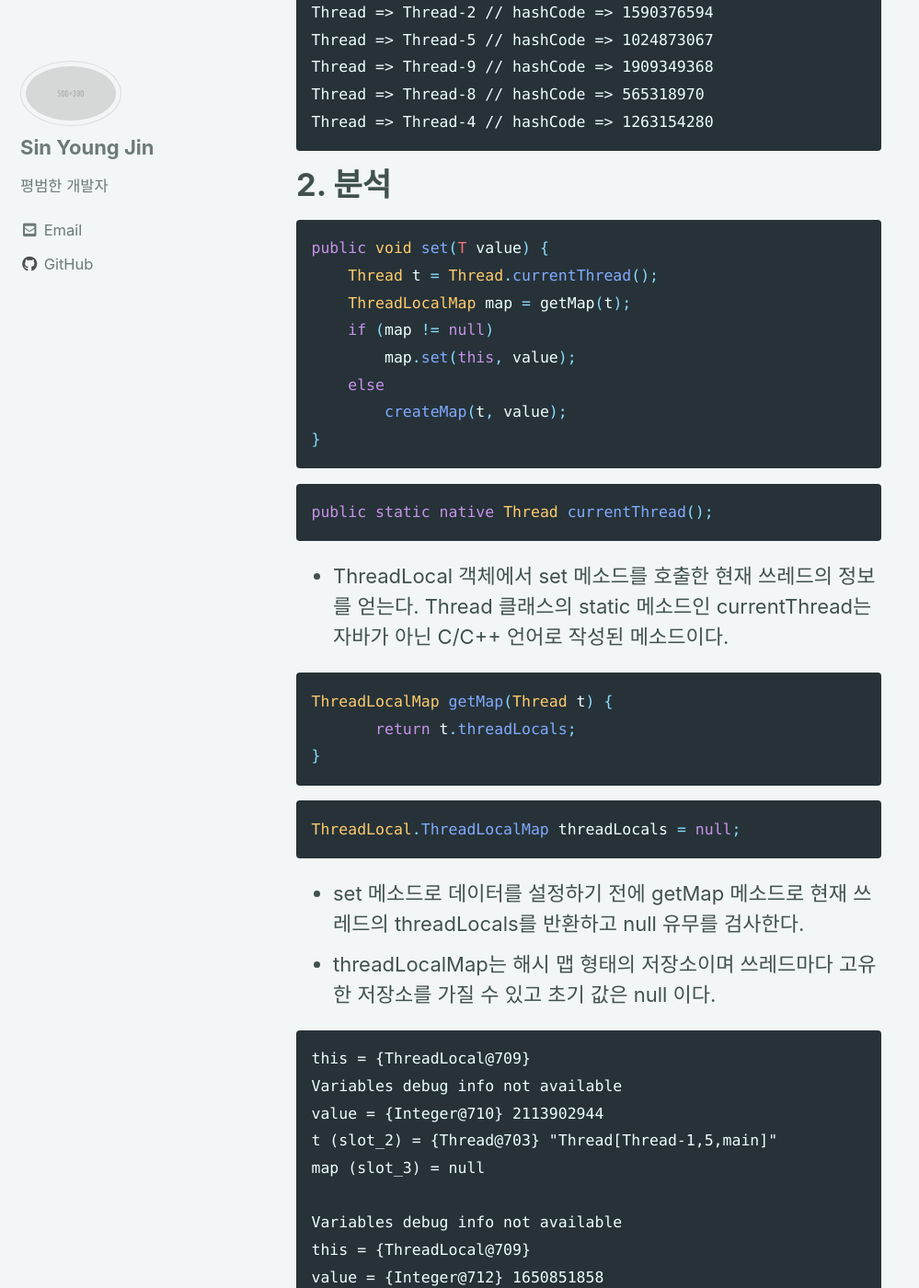
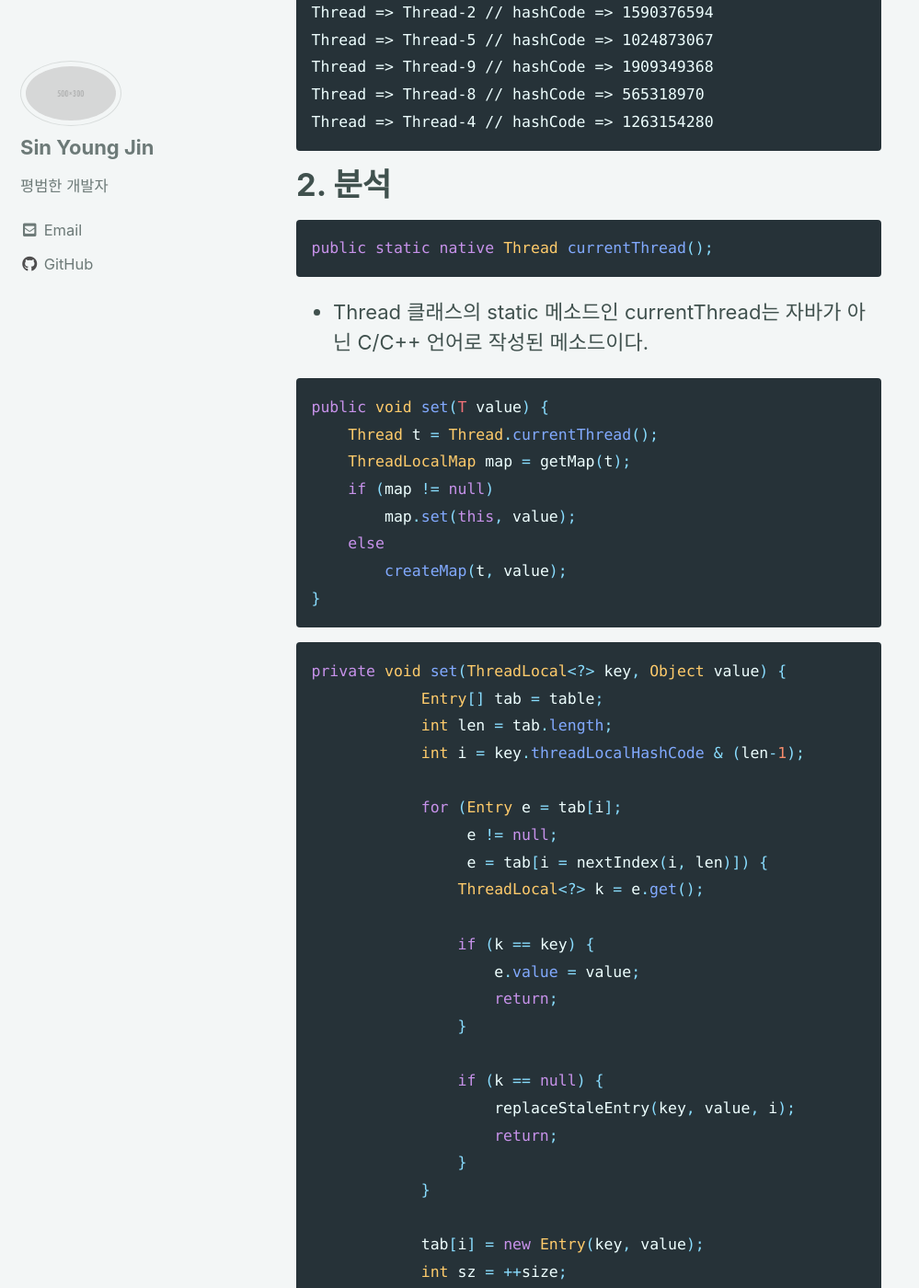
Before and after one commit to nmrhtn7898/nmrhtn7898.github.io, a Jekyll site: the page built from _posts/2020-07-12-1.md, in a window 1280 px wide and 1400 px high, scrolled down 1817 px. Shown: the whole window at 92% size, without its empty margins (0-999 px from the left). Built offline with Jekyll 4.4.1, drawn with Linux system fonts in a browser that asks for light colours; cached includes are drawn as plain includes; comment, search, counter and statistics services are not loaded; some of the changed text lies outside the part shown.

Commit message:
update ThreadLocal post

````diff
--- a/_posts/2020-07-12-1.md
+++ b/_posts/2020-07-12-1.md
@@ -12,8 +12,9 @@
 ---
 
 > # __ThreadLocal__
->> 멀티쓰레드 환경에서 쓰레드마다 고유한 해시맵 형태의 저장소를 사용하여 각 쓰레드에서 사용하는 값을
-매번 메소드 간 파라미터로 전달하지 않고 저장소를 사용하여 쓰레드 세이프하게 값을 설정하고 꺼내서 사용할 수 있는 자바 표준 API이다.
+>> 멀티쓰레드 환경에서 각 쓰레드마다 고유한 open Addressing 해시 맵 형태의 저장소를 사용하여
+> 현재 쓰레드에서 사용하는 값을 매번 메소드 호출 시 파라미터로 전달하지 않고
+> 쓰레드 세이프하게 값을 설정 및 사용할 수 있는 자바 표준 API이다.
 
 # __1\. 예제 소스 코드__
 
@@ -70,6 +71,12 @@
 # __2\. 분석__
 
 ```java
+public static native Thread currentThread();
+```
+
+* Thread 클래스의 static 메소드인 currentThread는 자바가 아닌 C/C++ 언어로 작성된 메소드이다.
+
+```java
 public void set(T value) {
     Thread t = Thread.currentThread();
     ThreadLocalMap map = getMap(t);
@@ -79,12 +86,48 @@
         createMap(t, value);
 }
 ```
+```java
+private void set(ThreadLocal<?> key, Object value) {
+            Entry[] tab = table;
+            int len = tab.length;
+            int i = key.threadLocalHashCode & (len-1);
+
+            for (Entry e = tab[i];
+                 e != null;
+                 e = tab[i = nextIndex(i, len)]) {
+                ThreadLocal<?> k = e.get();
+
+                if (k == key) {
+                    e.value = value;
+                    return;
+                }
+
+                if (k == null) {
+                    replaceStaleEntry(key, value, i);
+                    return;
+                }
+            }
+
+            tab[i] = new Entry(key, value);
+            int sz = ++size;
+            if (!cleanSomeSlots(i, sz) && sz >= threshold)
+                rehash();
+        }
+```
+```java
+void createMap(Thread t, T firstValue) {
+    t.threadLocals = new ThreadLocalMap(this, firstValue);
+}
+```
+
+* set(T value) 메소드 호출 시, 현재 쓰레드에서 사용하는 ThreadLocalMap 저장소를 생성했는지 검사한다.
+* 저장소가 존재하는 경우 ThreadLocal을 통해 전달 받은 값을 저장소에 저장한다.
+* 저장소가 존재하지 않는 경우 createMap 메소드를 호출하여 현재 ThreadLocal 객체의 레퍼런스 값과 데이터 값을 사용하여 초기 해시 맵 저장소를 생성한다.
+* ThreadLocal 객체의 고유한 레퍼런스 값을 해싱하고 해시 주소로 사용하며 해시 충돌 시 Open Addressing 방식으로 충돌을 회피한다.
 
 ```java
-public static native Thread currentThread();
+ThreadLocal.ThreadLocalMap threadLocals = null;
 ```
-
-* ThreadLocal 객체에서 set 메소드를 호출한 현재 쓰레드의 정보를 얻는다. Thread 클래스의 static 메소드인 currentThread는 자바가 아닌 C/C++ 언어로 작성된 메소드이다.
 
  ```java
 ThreadLocalMap getMap(Thread t) {
@@ -92,12 +135,21 @@
 }
 ```
 
+* set(T value) 메소드에서 데이터를 설정 전 getMap 메소드로 현재 쓰레드의 ThreadLocal을 반환한다.
+* ThreadLocalMap은 해시 맵 형태의 저장소이며 쓰레드마다 고유한 저장소를 가지며 초기 값은 null 이다.
+
 ```java
-ThreadLocal.ThreadLocalMap threadLocals = null;
+ThreadLocalMap(ThreadLocal<?> firstKey, Object firstValue) {
+    table = new Entry[INITIAL_CAPACITY];
+    int i = firstKey.threadLocalHashCode & (INITIAL_CAPACITY - 1);
+    table[i] = new Entry(firstKey, firstValue);
+    size = 1;
+    setThreshold(INITIAL_CAPACITY);
+}
 ```
 
-* set 메소드로 데이터를 설정하기 전에 getMap 메소드로 현재 쓰레드의 threadLocals를 반환하고 null 유무를 검사한다.
-* threadLocalMap는 해시 맵 형태의 저장소이며 쓰레드마다 고유한 저장소를 가질 수 있고 초기 값은 null 이다.
+* 해시 맵(버킷 & 엔트리)을 생성하고 현재 ThreadLocal 객체의 레퍼런스 값(키)을 해싱한 해시 주소의 버킷에 reference, value를 담은 엔트리를 저장한다.
+* 한 쓰레드에서 여러개의 ThreadLocal 객체를 생성해서 사용할 수 있으며 쓰레드마다 고유한 해시 맵을 사용하며 하나의 ThreadLocal 객체는 하나의 value 값을 접근하며 관리한다.
 
 ```
 this = {ThreadLocal@709}
@@ -149,31 +201,7 @@
 map (slot_3) = null
 ```
 
-* 쓰레드를 동시에 여러개 돌리다보니 디버깅이 제대로 안잡히지만 쓰레드별로 데이터를 설정할 때 ThreadLocalMap 객체를 실제로
-쓰레드마다 고유하게 가지며 초기 값으로 null 인 것을 볼 수 있다.
-
-```java
-void createMap(Thread t, T firstValue) {
-    t.threadLocals = new ThreadLocalMap(this, firstValue);
-}
-```
-
-* ThreadLocalMap map 저장소가 null 인 경우 현재 ThreadLocal 객체의 레퍼런스 값과 데이터 값을 사용하여 초기 해시 맵 저장소를 생성한다.
-
-```java
-ThreadLocalMap(ThreadLocal<?> firstKey, Object firstValue) {
-    table = new Entry[INITIAL_CAPACITY];
-    int i = firstKey.threadLocalHashCode & (INITIAL_CAPACITY - 1);
-    table[i] = new Entry(firstKey, firstValue);
-    size = 1;
-    setThreshold(INITIAL_CAPACITY);
-}
-```
-
-* 버킷과 엔트리를 생성하고 현재 쓰레드 로컬 객체의 레퍼런스 값(키)을 해싱하여 구한 해시 주소에 해당하는 버킷에 데이터를 저장한 엔트리를 저장한다.
-* 즉 한 쓰레드에서 여러개의 ThreadLocal 객체를 생성해서 사용할 수 있는데 쓰레드마다 고유한 해시 맵(버킷)을 사용하고 한 ThreadLocal 객체마다
-한 value 값을 접근할 수 있다.
-* 객체의 고유한 레퍼런스 값을 해싱하고 해시 주소로 사용하여 엔트리(연결리스트)로 체이닝하여 저장하고 사용한다.
+* 쓰레드의 병렬 수행 디버깅 결과 ThreadLocal 객체로 값을 설정할 때 각 쓰레드에서 ThreadLocalMap 객체를 초기 값으로 null 값을 갖는 것을 볼 수 있다.
 
 ```java
 public static void main(String[] args) {
@@ -341,5 +369,5 @@
 * 멀티 쓰레드 환경에서 각 쓰레드마다 해시 맵 형태의 저장소인 ThreadLocalMap 객체를 가지는데 하나의 값을 관리하는 ThreadLocal 객체를 사용하여 현재 쓰레드에서 사용하는 ThreadLocalMap 저장소에 값을
 저장하거나 꺼내거나 삭제하는 등 접근할 수 있으며 객체의 레퍼런스 값을 키로 해싱하여 해시 주소로 사용하게 된다.
 * ThreadLocal 객체를 멀티 쓰레드 환경에서 싱글톤으로 사용하더라도 동일 객체이기 때문에 해시 주소 값이 동일하지만 각 쓰레드마다 다른 ThreadLocalMap 저장소를 사용하기 때문에 쓰레드 세이프하게 사용할 수 있다.
-* 한 쓰레드에서 여러개의 ThreadLocal을 사용할 수 있으며 여러개를 사용하는 경우 레퍼런스 값을 키로 해싱하여 다른 해시 주소를 가지지만 해시 충돌이 일어나는 경우 체이닝되어 엔트리에 저장된다.
+* 한 쓰레드에서 여러개의 ThreadLocal을 사용할 수 있으며 여러개를 사용하는 경우 레퍼런스 값을 키로 해싱하여 다른 해시 주소를 가지지만 해시 충돌이 일어나는 경우 open addressing 방식으로 충돌을 회피하고 다음 버킷에 엔트리를 저장한다.
 * 마지막으로 사용시 주의해야 사항은 미리 쓰레드를 만들어 놓고 사용하는 쓰레드 풀 환경에서 ThreadLocal을 사용하는 경우는 현재 쓰레드에서 사용하는 ThreadLocalMap에 저장되어 있는 값들을 비워주는 작업을 수행하지 않으면 쓰레드가 재사용되면서 의도하지 않은 결과가 나타날 수 있다.
````
Also changed, not shown: other parts of _posts/2020-07-12-1.md (+1 -1 lines).
